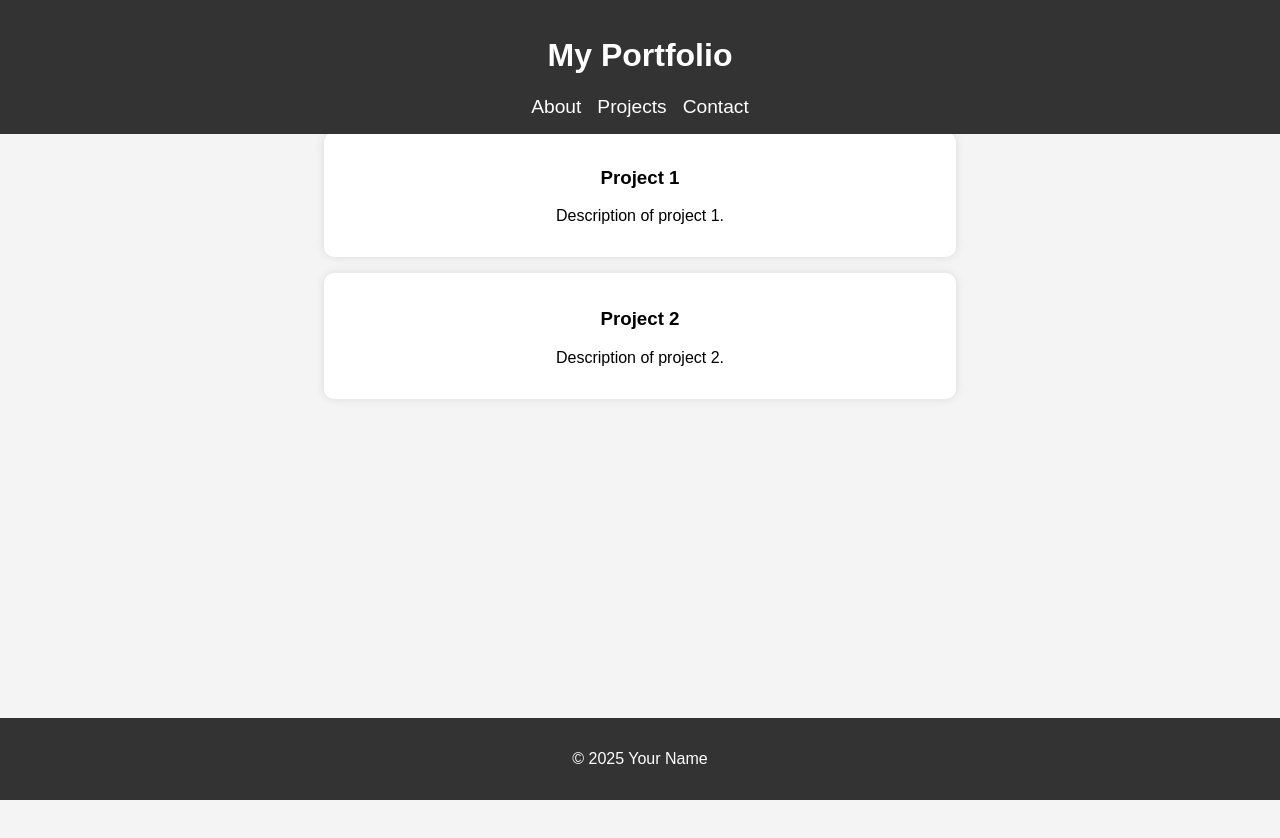
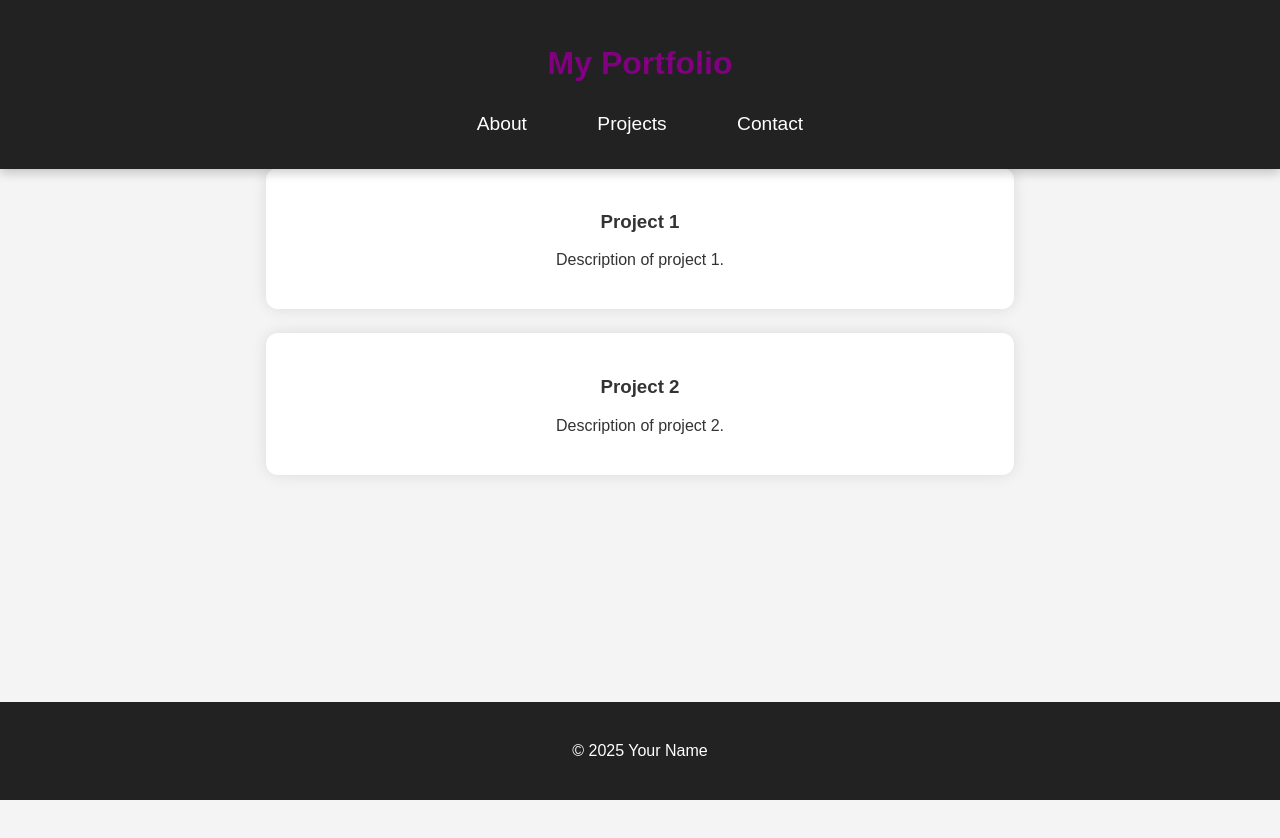
Before and after one commit to OreOlad/OreOlad.github.io, a plain HTML site: page index.html in a window 1280 px wide. Both pictures are taken after a click on the link "Projects". Drawn offline with Linux system fonts and the light colour scheme.

Commit message:
Update index.html

```diff
--- a/index.html
+++ b/index.html
@@ -11,28 +11,36 @@
             padding: 0;
             text-align: center;
             background-color: #f4f4f4;
+            color: #333;
         }
         header {
-            background: #333;
+            background: #222;
             color: white;
-            padding: 1em 0;
+            padding: 1.5em 0;
             position: fixed;
             width: 100%;
             top: 0;
             left: 0;
+            box-shadow: 0 4px 10px rgba(0, 0, 0, 0.2);
         }
         nav {
             display: flex;
             justify-content: center;
-            gap: 1em;
+            gap: 2em;
         }
         nav a {
             color: white;
             text-decoration: none;
             font-size: 1.2em;
+            padding: 0.5em 1em;
+            border-radius: 5px;
+            transition: background 0.3s;
+        }
+        nav a:hover {
+            background: purple;
         }
         section {
-            padding: 4em 2em;
+            padding: 6em 2em;
             min-height: 100vh;
         }
         .hidden {
@@ -40,19 +48,26 @@
         }
         .project {
             background: white;
-            padding: 1em;
-            margin: 1em auto;
-            max-width: 600px;
-            border-radius: 10px;
-            box-shadow: 0 0 10px rgba(0, 0, 0, 0.1);
+            padding: 1.5em;
+            margin: 1.5em auto;
+            max-width: 700px;
+            border-radius: 12px;
+            box-shadow: 0 0 15px rgba(0, 0, 0, 0.1);
+            transition: transform 0.3s;
+        }
+        .project:hover {
+            transform: scale(1.05);
         }
         footer {
-            background: #333;
+            background: #222;
             color: white;
-            padding: 1em 0;
+            padding: 1.5em 0;
             position: fixed;
             width: 100%;
             bottom: 0;
+        }
+        h1, h2 {
+            color: purple;
         }
     </style>
 </head>
```
